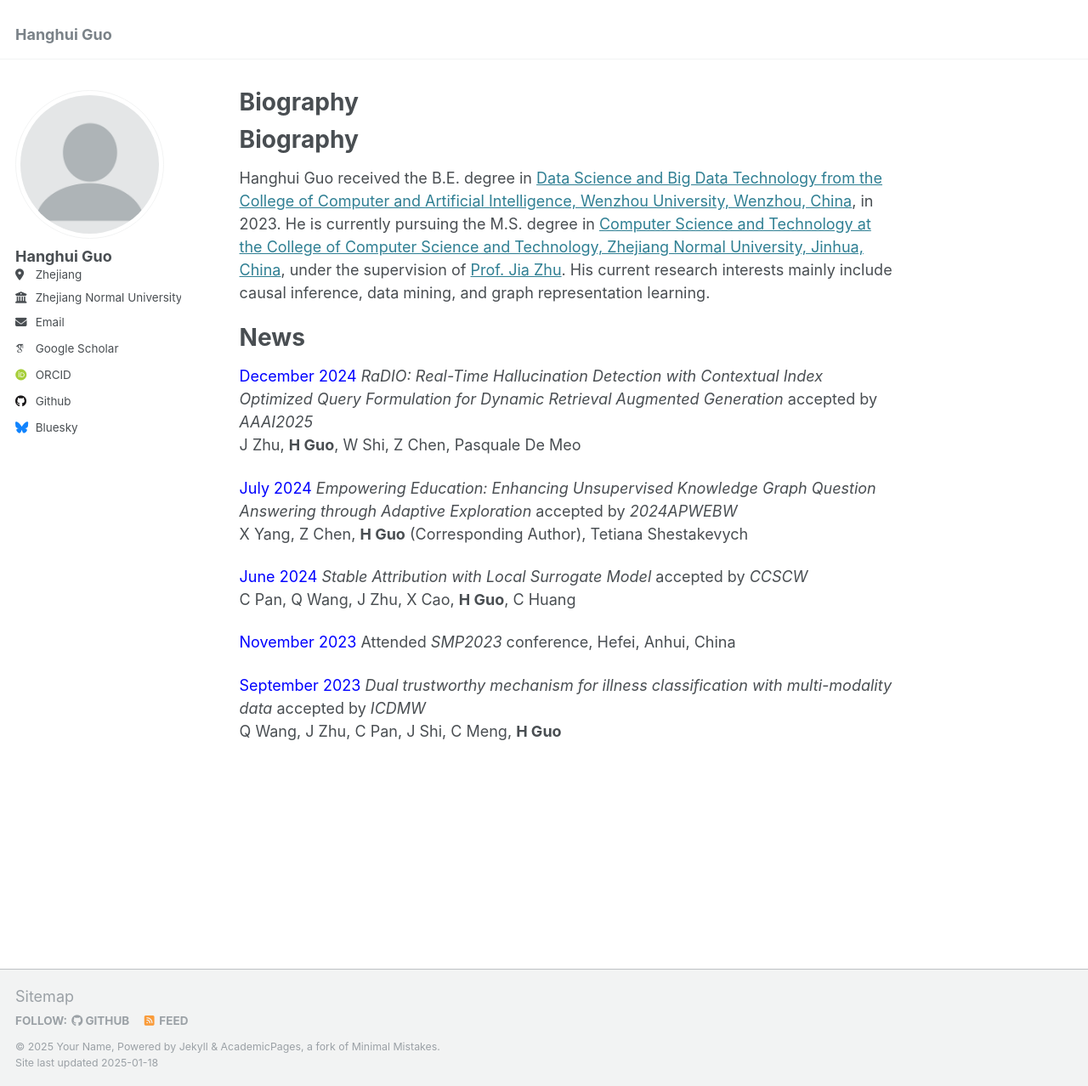
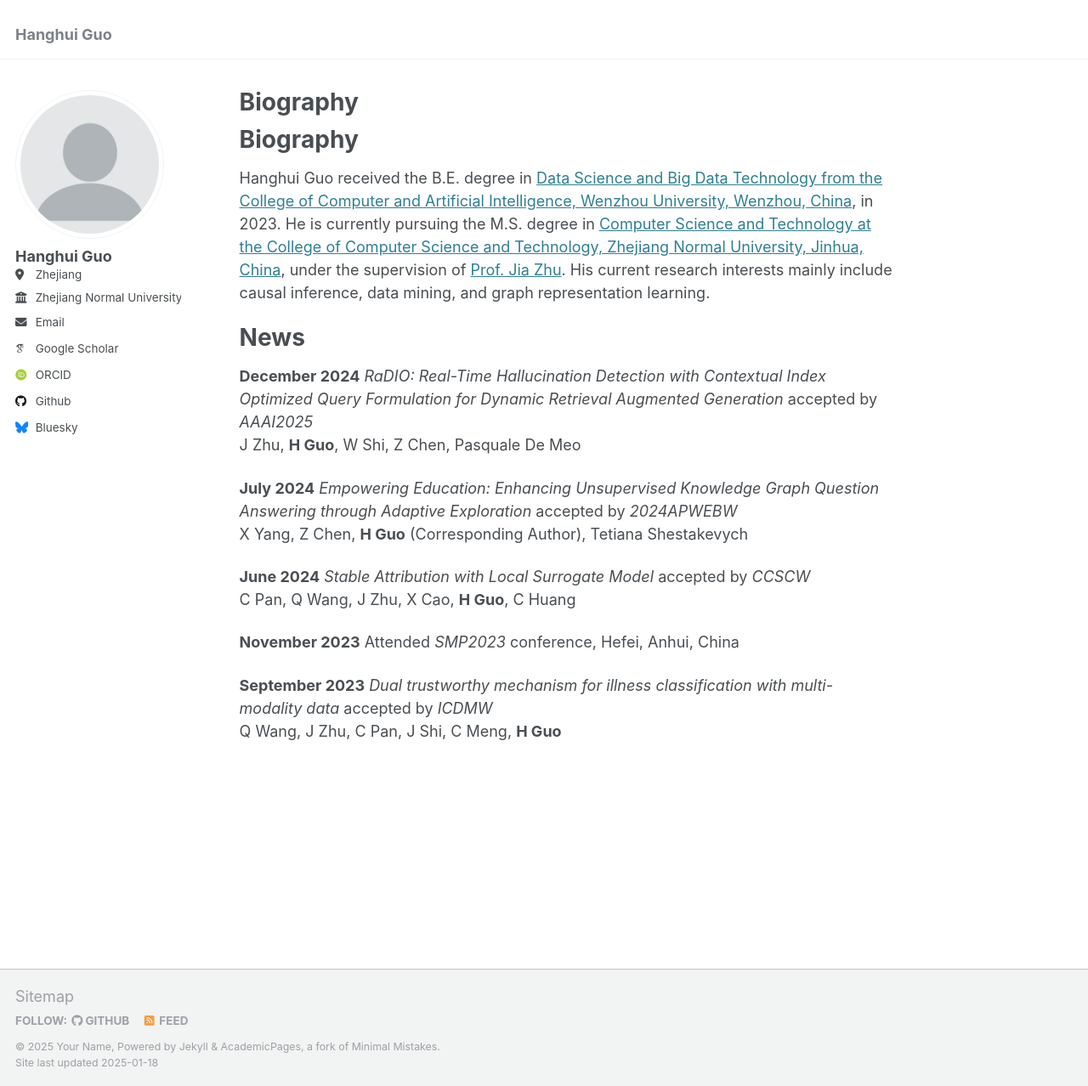
Before and after one commit to ghh1125/ghh1125, a Jekyll site: the page built from _pages/about.md, in a window 1280 px wide and 1278 px high. Shown: the whole window at 85% size. Built offline with Jekyll 4.4.1, drawn with Linux system fonts in a browser that asks for light colours; some web fonts are replaced; our own code applies the rules of GitHub Pages for plain Markdown files.

Commit message:
about.md

```diff
--- a/_pages/about.md
+++ b/_pages/about.md
@@ -7,16 +7,16 @@ Hanghui Guo received the B.E. degree in [Data Science and Big Data Technology fr
 News
 ======
 
-<span style="color: blue;">December 2024</span>   *RaDIO: Real-Time Hallucination Detection with Contextual Index Optimized Query Formulation for Dynamic Retrieval Augmented Generation* accepted by *AAAI2025*
+**December 2024**   *RaDIO: Real-Time Hallucination Detection with Contextual Index Optimized Query Formulation for Dynamic Retrieval Augmented Generation* accepted by *AAAI2025*
 J Zhu, **H Guo**, W Shi, Z Chen, Pasquale De Meo
 
-<span style="color: blue;">July 2024</span>   *Empowering Education: Enhancing Unsupervised Knowledge Graph Question Answering through Adaptive Exploration* accepted by *2024APWEBW*
+**July 2024**   *Empowering Education: Enhancing Unsupervised Knowledge Graph Question Answering through Adaptive Exploration* accepted by *2024APWEBW*
 X Yang, Z Chen, **H Guo** (Corresponding Author), Tetiana Shestakevych
 
-<span style="color: blue;">June 2024</span>   *Stable Attribution with Local Surrogate Model* accepted by *CCSCW*
+**June 2024**   *Stable Attribution with Local Surrogate Model* accepted by *CCSCW*
 C Pan, Q Wang, J Zhu, X Cao, **H Guo**, C Huang
 
-<span style="color: blue;">November 2023</span>   Attended *SMP2023* conference, Hefei, Anhui, China
+**November 2023**   Attended *SMP2023* conference, Hefei, Anhui, China
 
-<span style="color: blue;">September 2023</span>   *Dual trustworthy mechanism for illness classification with multi-modality data* accepted by *ICDMW*
+**September 2023**   *Dual trustworthy mechanism for illness classification with multi-modality data* accepted by *ICDMW*
 Q Wang, J Zhu, C Pan, J Shi, C Meng, **H Guo**
```
